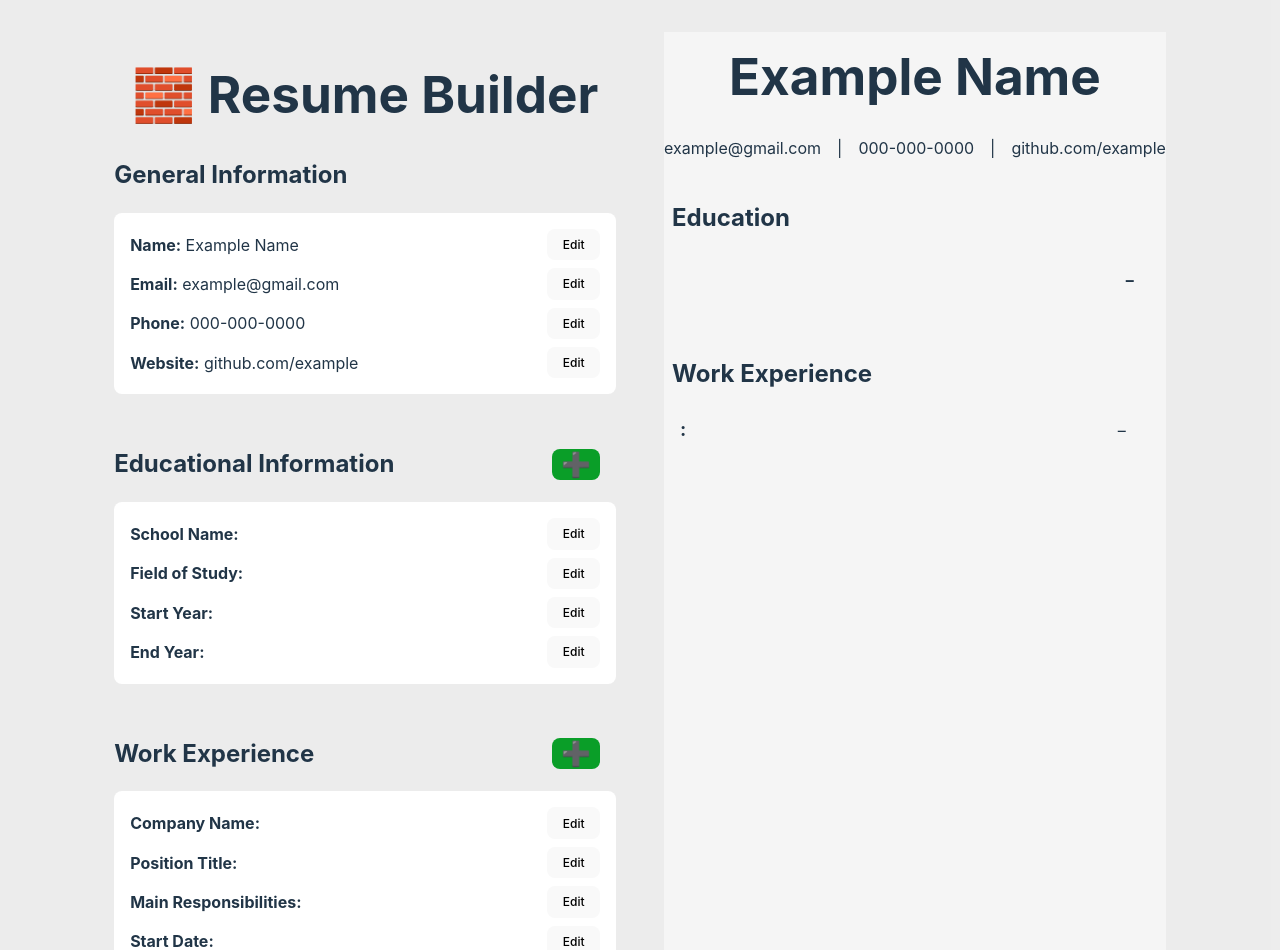
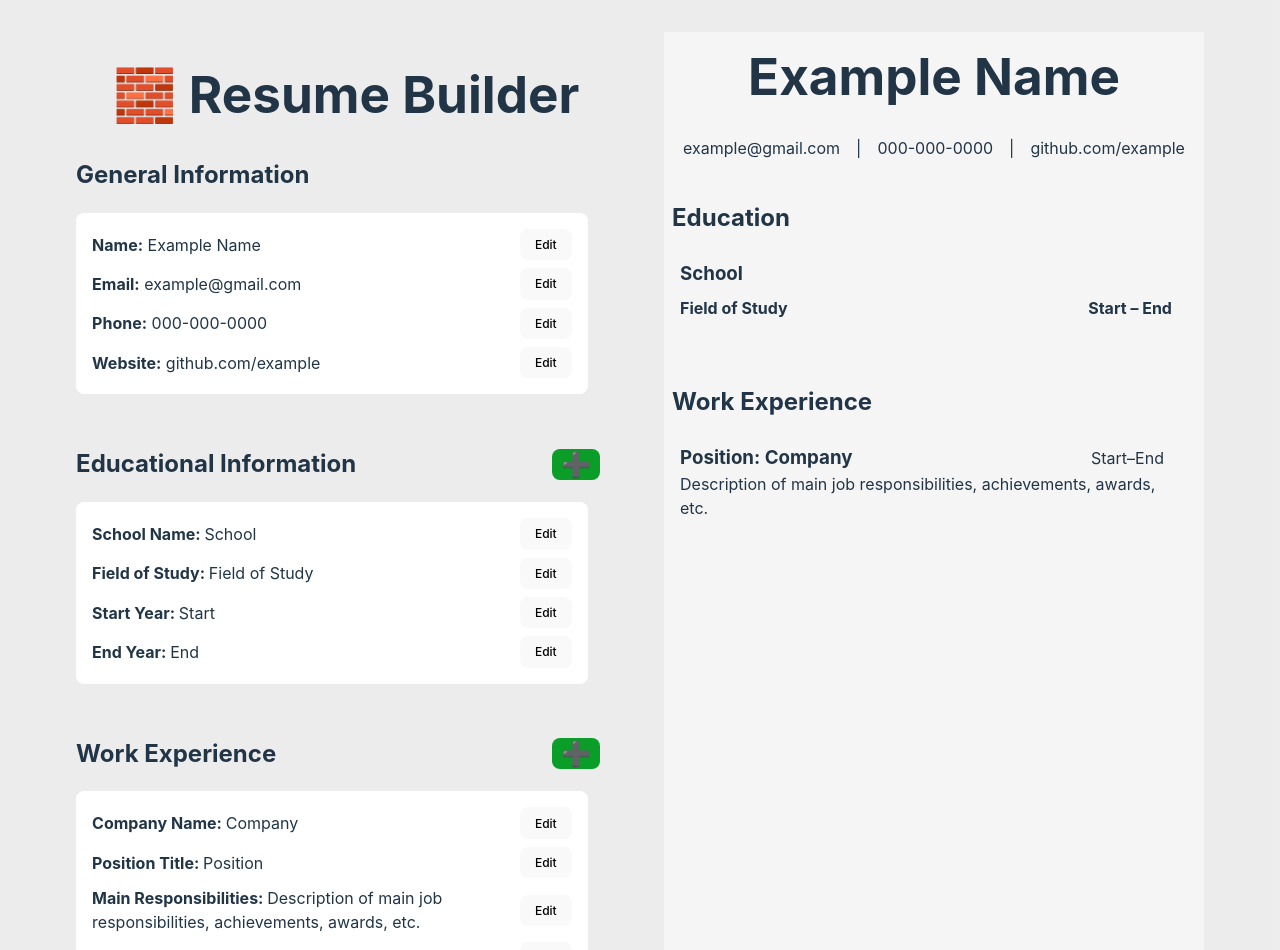
Before and after one commit to carisaelam/cv-app, a React (Vite) app: page / in a window 1280 px wide. Shown: the top 950 px of the page. Built offline with nearby package versions, Linux system fonts and the light colour scheme.

Commit message:
Update placeholders

```diff
--- a/src/App.jsx
+++ b/src/App.jsx
@@ -16,19 +16,19 @@ function App() {
     },
     educational: [
       {
-        schoolName: '',
-        fieldOfStudy: '',
-        startYear: '',
-        endYear: '',
+        schoolName: 'School',
+        fieldOfStudy: 'Field of Study',
+        startYear: 'Start',
+        endYear: 'End',
       },
     ],
     practical: [
       {
-        companyName: '',
-        positionTitle: '',
-        mainResponsibilities: '',
-        startDate: '',
-        endDate: '',
+        companyName: 'Company',
+        positionTitle: 'Position',
+        mainResponsibilities: 'Description of main job responsibilities, achievements, awards, etc. ',
+        startDate: 'Start',
+        endDate: 'End',
       },
     ],
   });
--- a/src/components/Resume.css
+++ b/src/components/Resume.css
@@ -91,4 +91,5 @@
 .practical__info p {
   display: flex;
   margin: 0;
+  text-align: left;
 }
```
